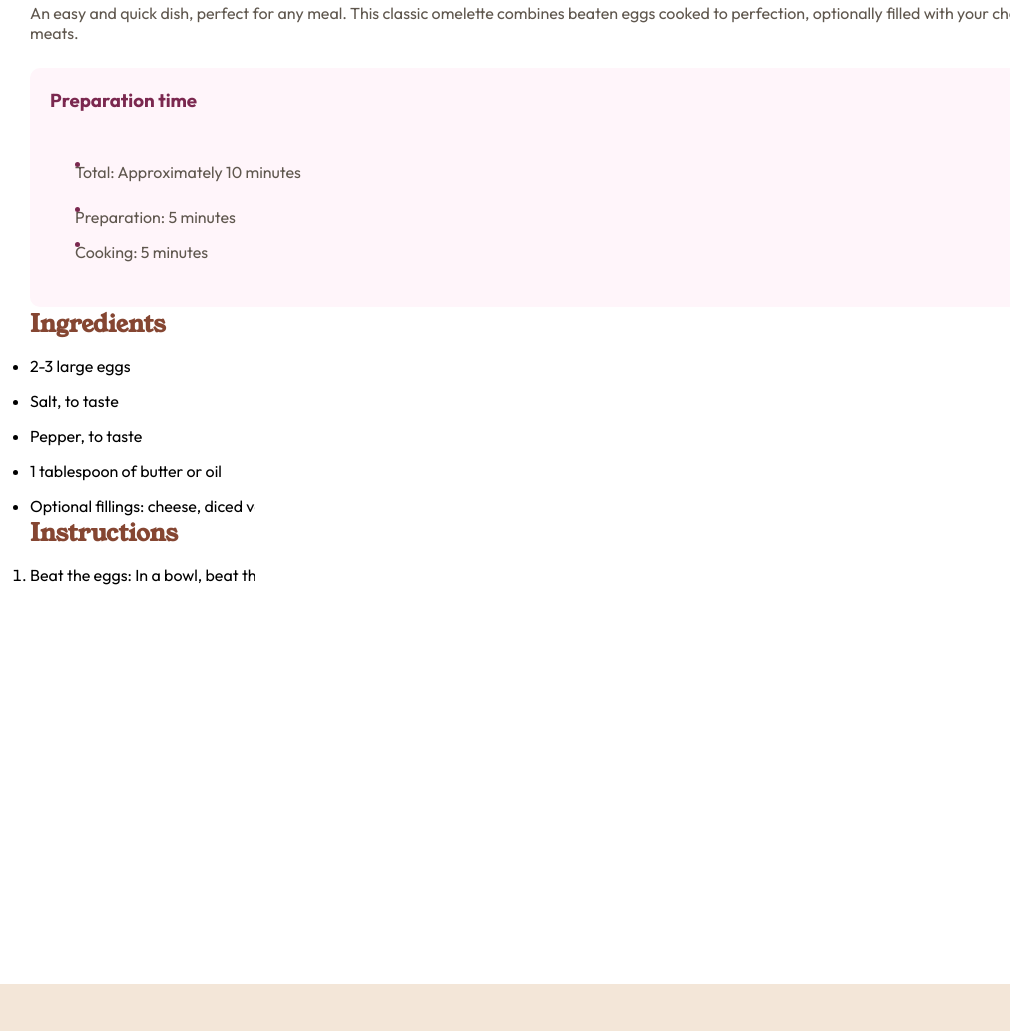
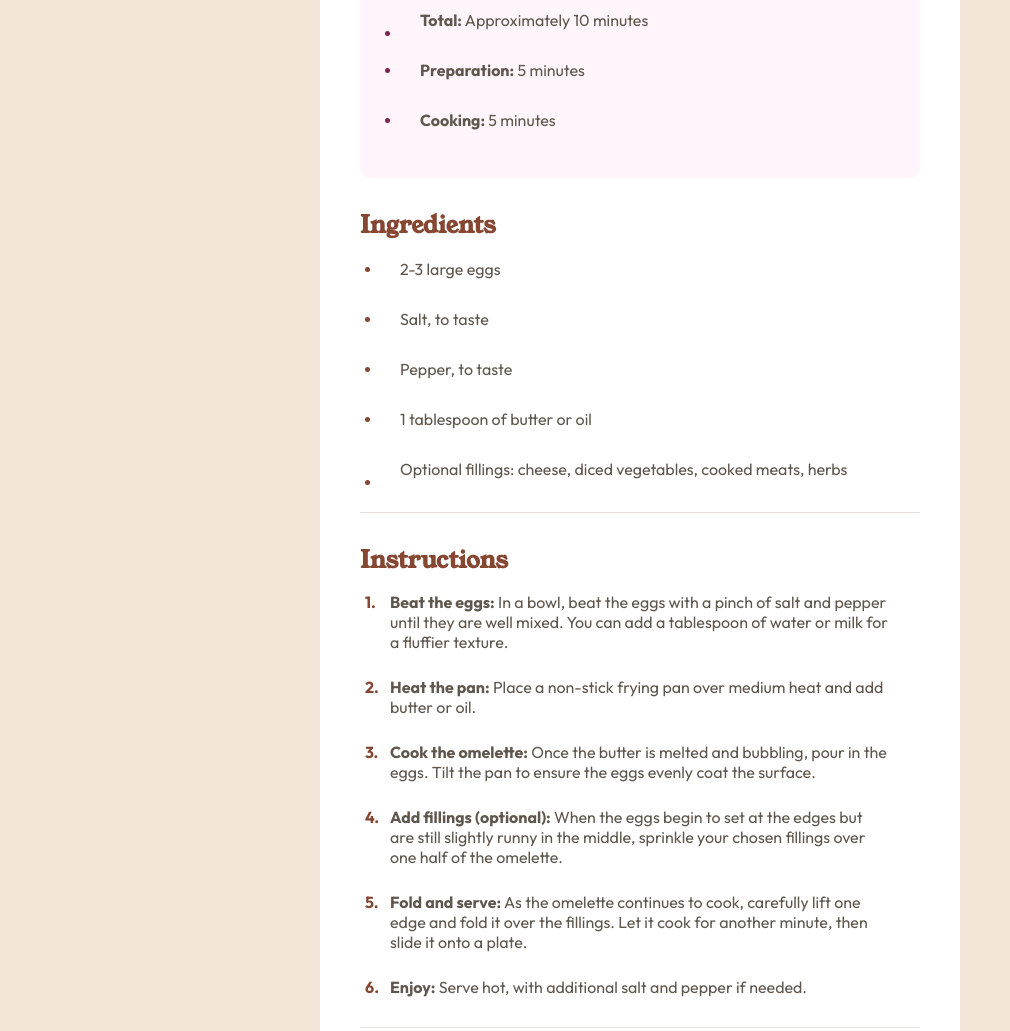
Before and after one commit to mhmd-aboudalla/Recipe-page, a plain HTML site: page index.html in a window 1280 px wide. Shown: the part 686-1717 px from the top of the page, without its empty margins (0-1010 px from the left). Before the commit the page ends 1670 px from the top, so only its background shows below. Drawn offline with Linux system fonts and the light colour scheme.

Commit message:
Finish the project

```diff
--- a/index.html
+++ b/index.html
@@ -22,9 +22,9 @@
       <div class="preparation">
         <h3>Preparation time</h3>
         <ul>
-          <li><p>Total: Approximately 10 minutes</p></li>
-          <li>Preparation: 5 minutes</li>
-          <li>Cooking: 5 minutes</li>
+          <li><b>Total:</b> Approximately 10 minutes</li>
+          <li><b>Preparation:</b> 5 minutes</li>
+          <li><b>Cooking:</b> 5 minutes</li>
         </ul>
       </div>
 
@@ -39,24 +39,29 @@
         </ul>
       </div>
 
-      <div class="Instructions">
+      <hr>
+
+      <div class="instructions">
         <h2>Instructions</h2>
         <ol>
-          <li><span>Beat the eggs:</span> In a bowl, beat the eggs with a pinch of salt and pepper until they are well mixed. You can add a tablespoon of water or milk for a fluffier texture.</li>
-          <li><span>Heat the pan:</span> Place a non-stick frying pan over medium heat and add butter or oil.</li>
-          <li><span>Cook the omelette:</span> Once the butter is melted and bubbling, pour in the eggs. Tilt the pan to ensure the eggs evenly coat the surface.</li>
-          <li><span>Add fillings (optional):</span> When the eggs begin to set at the edges but are still slightly runny in the middle, sprinkle your chosen fillings over one half of the omelette.</li>
-          <li><span>Fold and serve:</span> As the omelette continues to cook, carefully lift one edge and fold it over the fillings. Let it cook for another minute, then slide it onto a plate.</li>
-          <li><span>Enjoy:</span> Serve hot, with additional salt and pepper if needed.</li>
+          <li><b>Beat the eggs:</b> In a bowl, beat the eggs with a pinch of salt and pepper until they are well mixed. You can add a tablespoon of water or milk for a fluffier texture.</li>
+          <li><b>Heat the pan:</b> Place a non-stick frying pan over medium heat and add butter or oil.</li>
+          <li><b>Cook the omelette:</b> Once the butter is melted and bubbling, pour in the eggs. Tilt the pan to ensure the eggs evenly coat the surface.</li>
+          <li><b>Add fillings (optional):</b> When the eggs begin to set at the edges but are still slightly runny in the middle, sprinkle your chosen fillings over one half of the omelette.</li>
+          <li><b>Fold and serve:</b> As the omelette continues to cook, carefully lift one edge and fold it over the fillings. Let it cook for another minute, then slide it onto a plate.</li>
+          <li><b>Enjoy:</b> Serve hot, with additional salt and pepper if needed.</li>
         </ol>
       </div>
 
-      <div class="Nutition">
+      <hr>
+
+      <div class="nutrition">
         <h2>Nutrition</h2>
         <p>
           The table below shows nutritional values per serving without the additional fillings.
         </p>
         <table>
+          <tbody>
             <tr>
               <td>Calories</td>
               <td>277kcal</td>
@@ -73,6 +78,7 @@
               <td>Fat</td>
               <td>22g</td>
             </tr>
+          </tbody>
         </table>
       </div>
     </div>
--- a/style.css
+++ b/style.css
@@ -53,13 +53,44 @@ h2 {
     color: var(--Brown800);
 }
 
-p {
+p, li {
     margin: 25px 0;
     color: var(--Stone600);
 }
 
+
+        /* Bullet Lists Styling*/
 ul li, ol li {
     margin-top: 15px;
+    position: relative;
+}
+
+.preparation ul, .ingredients ul {
+    color: var(--Stone600);
+    list-style: none;
+    padding: 0 40px;
+}
+
+.preparation li::before,
+.ingredients li::before {
+    content: "";
+    width: 5px;
+    height: 5px;
+    background: var(--Rose800);
+    position: absolute;
+    border-radius: 50%;
+    left: -35px;
+    top: 10px;
+}
+
+.preparation li:nth-child(1):before,
+.ingredients li:nth-child(5):before {
+    top: 23px;
+}
+
+.preparation li,
+.ingredients li {
+    line-height: 25px;
 }
 
         /*Preparation design*/
@@ -70,26 +101,102 @@ ul li, ol li {
     border-radius: 10px;
 }
 
-.preparation ul {
-    color: var(--Stone600);
-    list-style: none;
-    padding: 25px;
-    position: relative;
-}
-
-.preparation ul li::before {
-    content: "";
-    width: 5px;
-    height: 5px;
-    background: var(--Rose800);
-    position: absolute;
-    border-radius: 50%;
-}
-
 .preparation h3 {
     color: var(--Rose800);
 }
 
-.preparation li {
+        /* Ingredients */
+.ingredients {
+    margin: 30px 0;
+}
 
+.ingredients li {
+    font-weight: 400;
 }
+
+.ingredients li::before {
+    background-color: var(--Brown800);
+}
+
+hr {
+    border: 0;
+    outline: 0;
+    height: 1px;
+    background: var(--Stone150);
+}
+
+        /* Instructions */
+.instructions {
+    margin: 30px 0;
+}
+
+.instructions ol {
+    padding: 0 30px;
+    list-style-type: none;
+    counter-reset: count;
+}
+
+.instructions ol li::before {
+    content: counter(count) ". ";
+    counter-increment: count;
+    color: var(--Brown800);
+    font-weight: 700;
+    position: absolute;
+    left: -25px;
+}
+
+        /* Nutrition */
+
+.nutrition {
+    margin: 20px 0;
+}
+
+.nutrition table {
+    width: 100%;
+    border-collapse: collapse;
+}
+
+.nutrition tr {
+    border-bottom: 2px solid var(--Stone150);
+}
+
+.nutrition td {
+    font-weight: 400;
+    padding: 10px 30px;
+}
+
+.nutrition tr td:last-child {
+    color: var(--Rose800);
+    font-weight: 600;
+}
+
+.nutrition tr:last-child {
+    border: 0;
+}
+
+@media only screen and (min-width: 1024px) {
+    .menu {
+            max-width: 50%;
+            margin: 150px auto;
+            border-radius: 20px;
+            padding: 40px;
+    }
+
+    .menu_content {
+        padding: 0;
+        margin-top: 30px;
+    }
+
+    .menu .head_img {
+        width: 100%;
+        overflow: hidden;
+    }
+
+    .menu img {
+        width: 100%;
+        position: relative;
+        left: 50%;
+        transform: translateX(-50%);
+        border-radius: 10px;
+    }
+}
```
Lines whose indentation alone changed are shown as unchanged.
